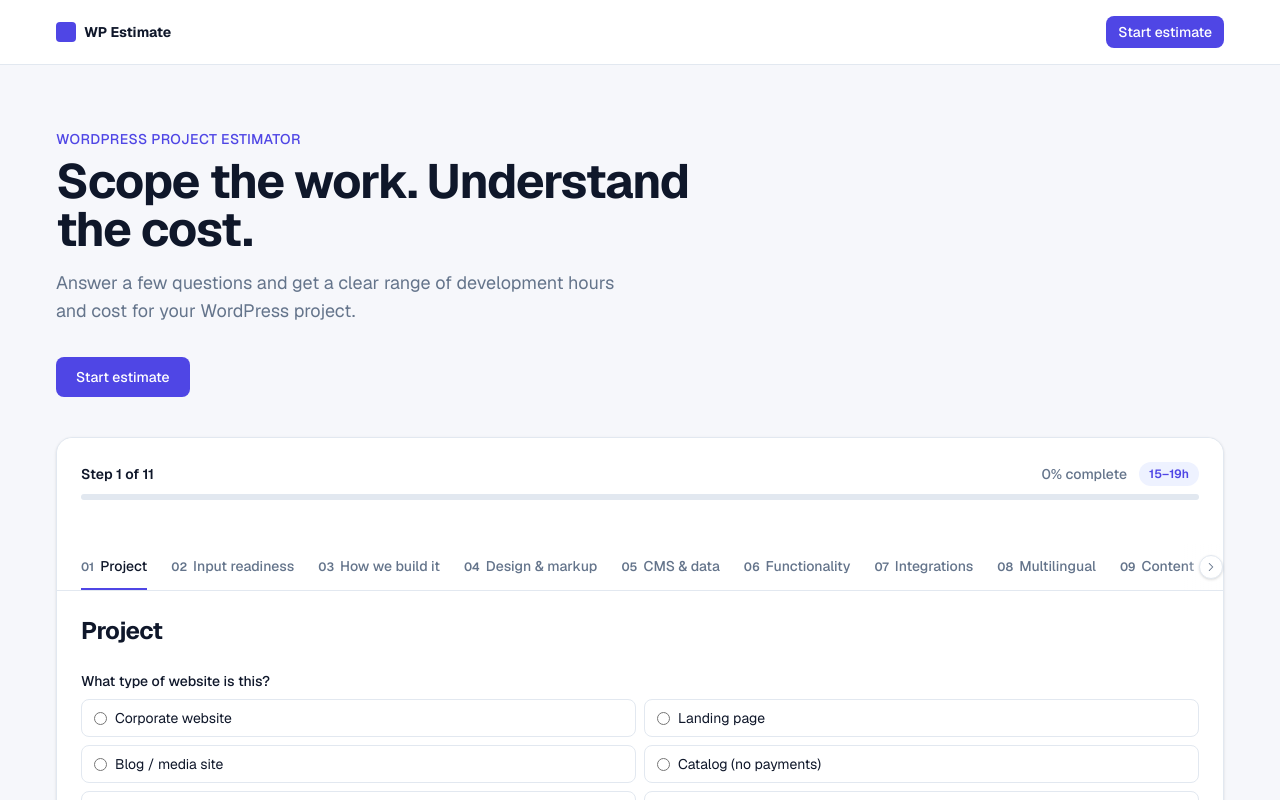
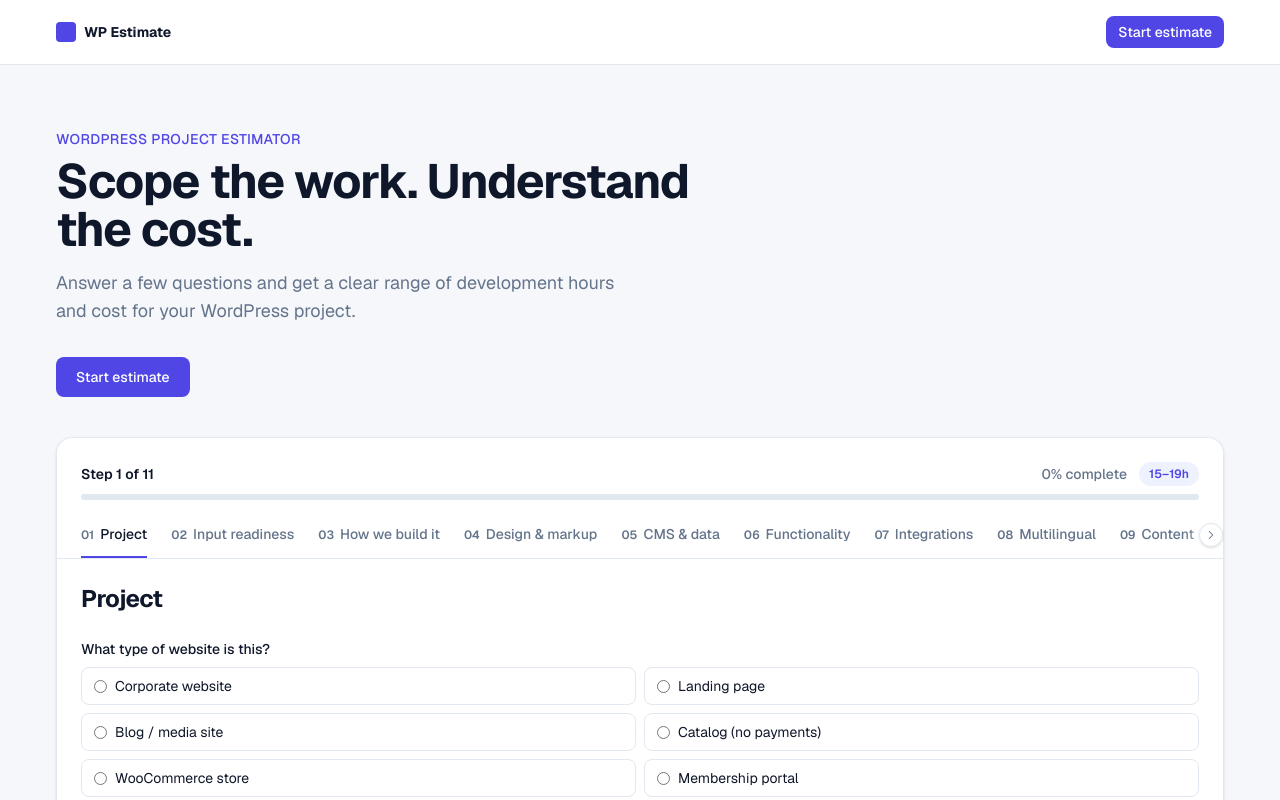
Before and after one commit to YedomakhaDev/wp-website-estimator, a Next.js app: page / in a window 1280 px wide. Shown: the top 800 px of the page. Built offline with nearby package versions, Linux system fonts and the light colour scheme.

Commit message:
style: remove top margin above the step tab strip

```diff
--- a/src/components/Calculator.tsx
+++ b/src/components/Calculator.tsx
@@ -273,7 +273,7 @@ export default function Calculator() {
                     </div>
                 </div>
 
-                <div className="relative mt-8 -mx-6 border-b border-border">
+                <div className="relative -mx-6 border-b border-border">
                     <div
                         ref={tabStripRef}
                         onMouseDown={handleStripMouseDown}
```
